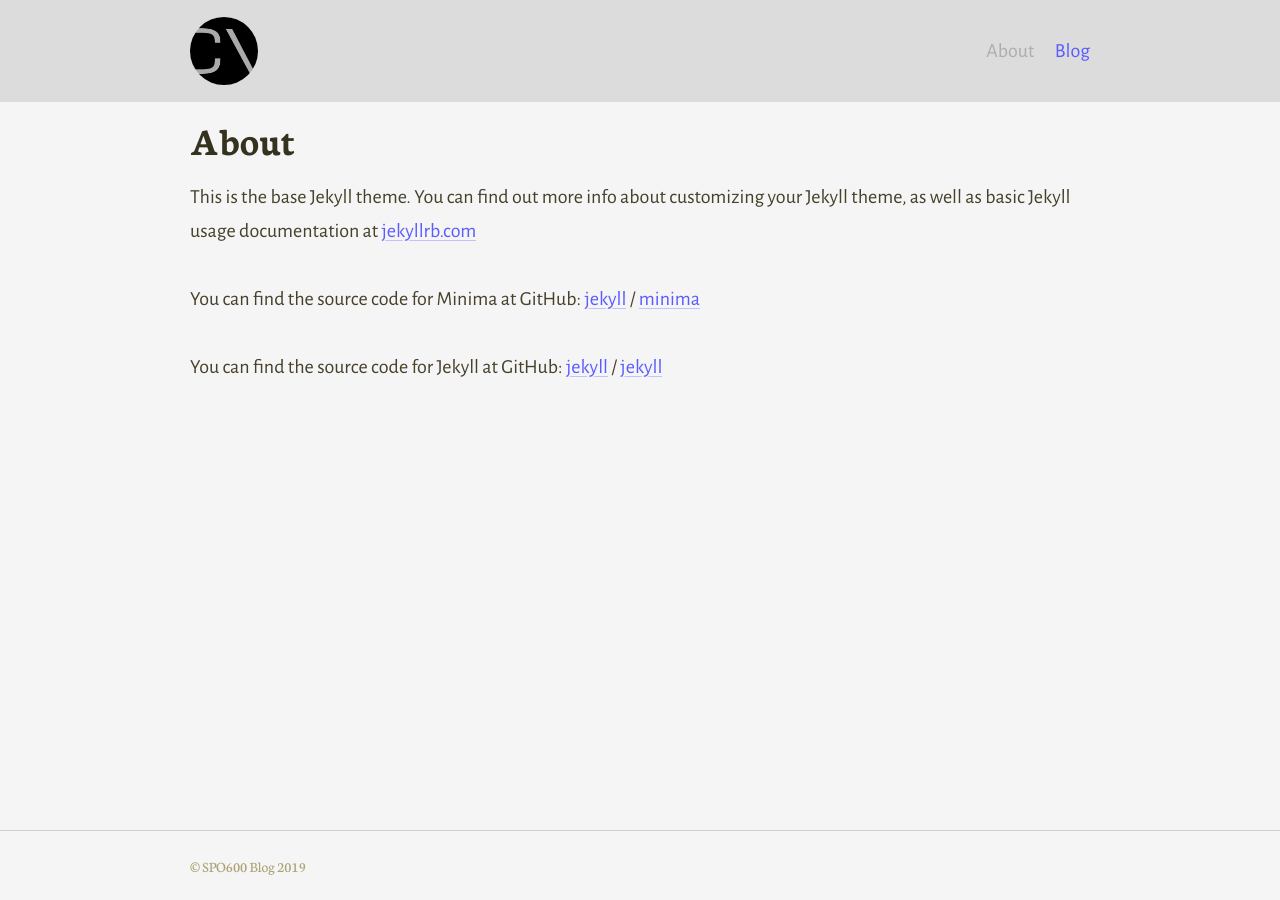
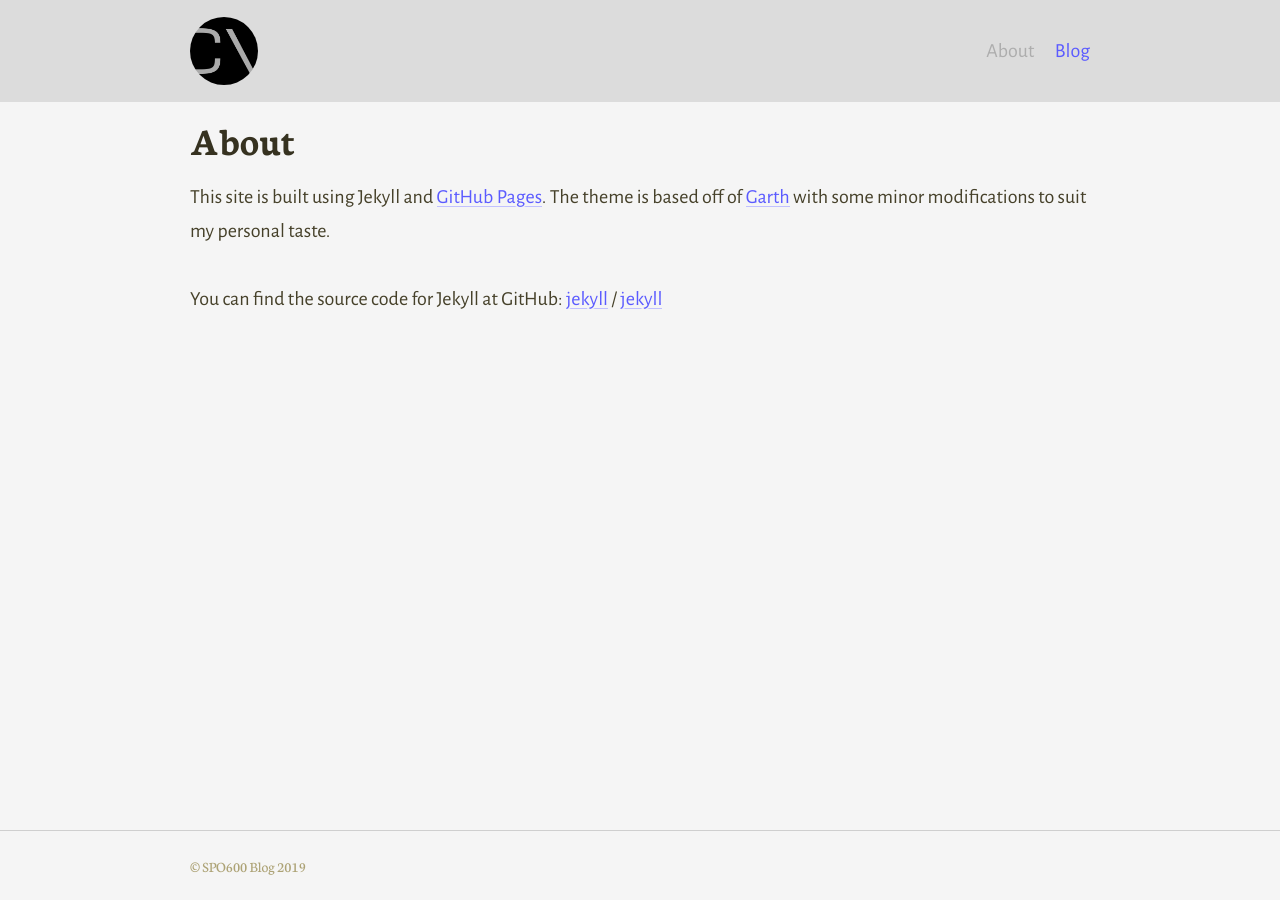
Before and after one commit to CVVPK/spo600, a Jekyll site: the page built from about.md, in a window 1280 px wide. Built offline with Jekyll 4.4.1, drawn with Linux system fonts in a browser that asks for light colours.

Commit message:
updated about

```diff
--- a/about.md
+++ b/about.md
@@ -4,11 +4,8 @@ title: About
 permalink: /about/
 ---
 
-This is the base Jekyll theme. You can find out more info about customizing your Jekyll theme, as well as basic Jekyll usage documentation at [jekyllrb.com](https://jekyllrb.com/)
 
-You can find the source code for Minima at GitHub:
-[jekyll][jekyll-organization] /
-[minima](https://github.com/jekyll/minima)
+This site is built using Jekyll and [GitHub Pages](https://pages.github.com/). The theme is based off of [Garth](https://github.com/daviddarnes/garth) with some minor modifications to suit my personal taste.
 
 You can find the source code for Jekyll at GitHub:
 [jekyll][jekyll-organization] /
```
